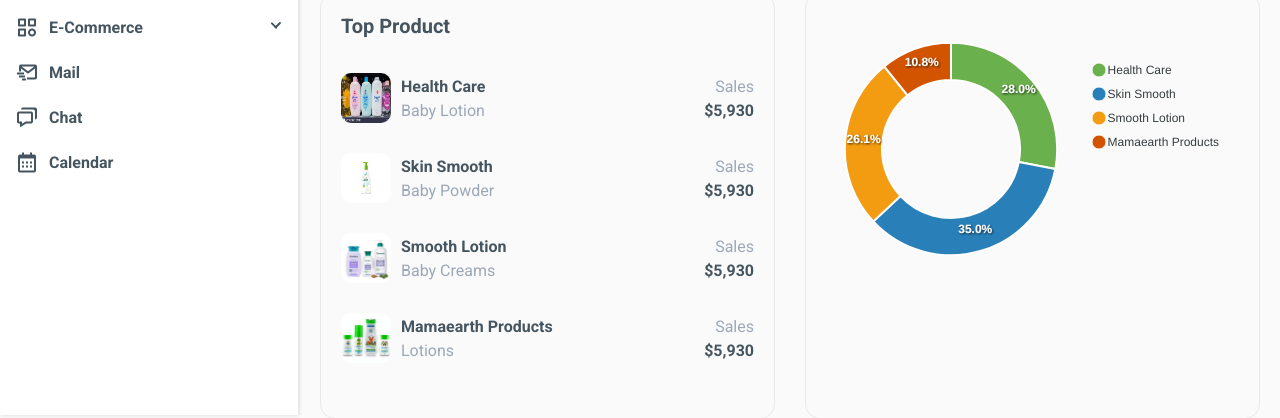
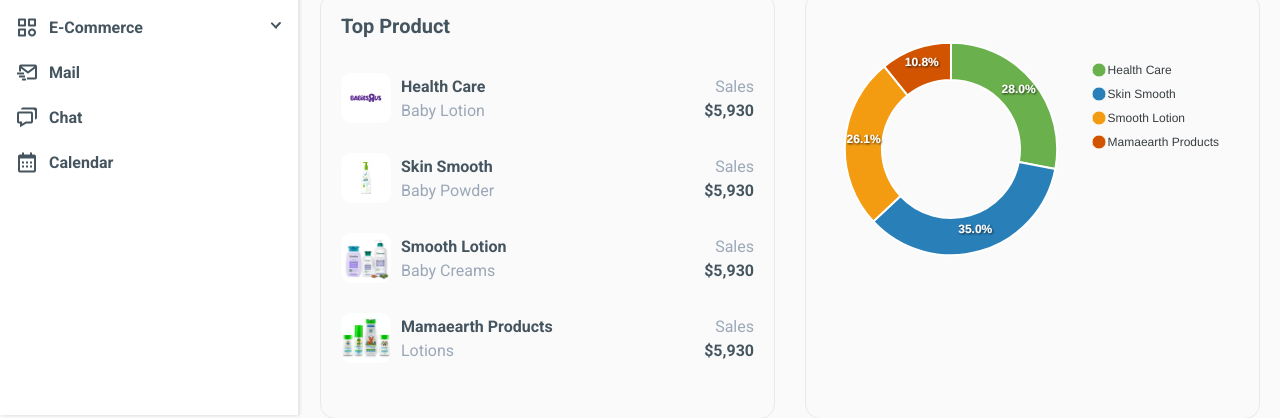
Before and after one commit to simrangajsinghani/Dashboard, a plain HTML site: page index.html in a window 1280 px wide. Shown: the part 385-803 px from the top of the page. Drawn offline with nearby package versions, Linux system fonts and the light colour scheme.

Commit message:
Additional Changes

```diff
--- a/index.html
+++ b/index.html
@@ -243,7 +243,7 @@
                                 <ul class="product-list">
                                     <li class="product-list-item">
                                         <div class="item-info">
-                                            <img src="./images/images.jpg" alt="product image">
+                                            <img src="./images/babiesrus.png" alt="product image">
                                             <div class="item-name">
                                                 <div class="product-name">Health Care</div>
                                                 <div class="text-second">Baby Lotion</div>
```
Also changed, not shown: images/babiesrus.png (added), images/logo-lg.png (deleted), images/sneaker.jpg (deleted).
